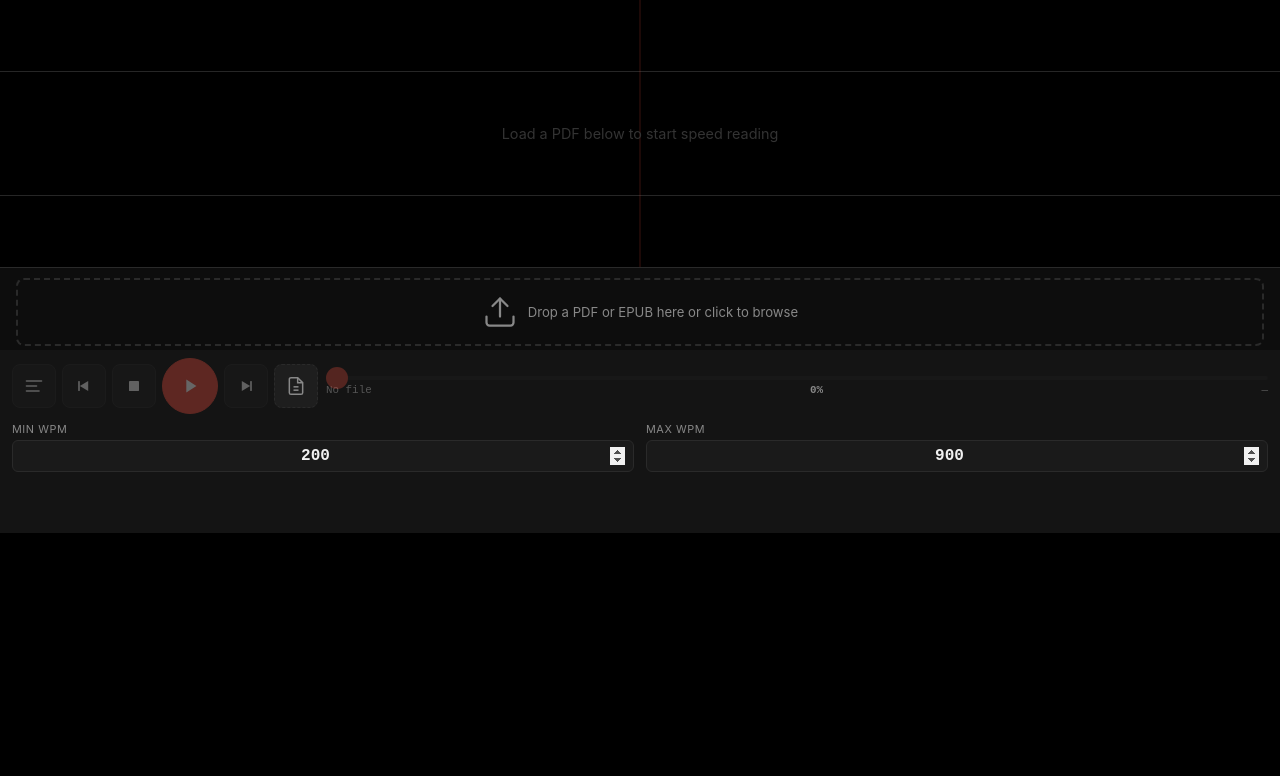
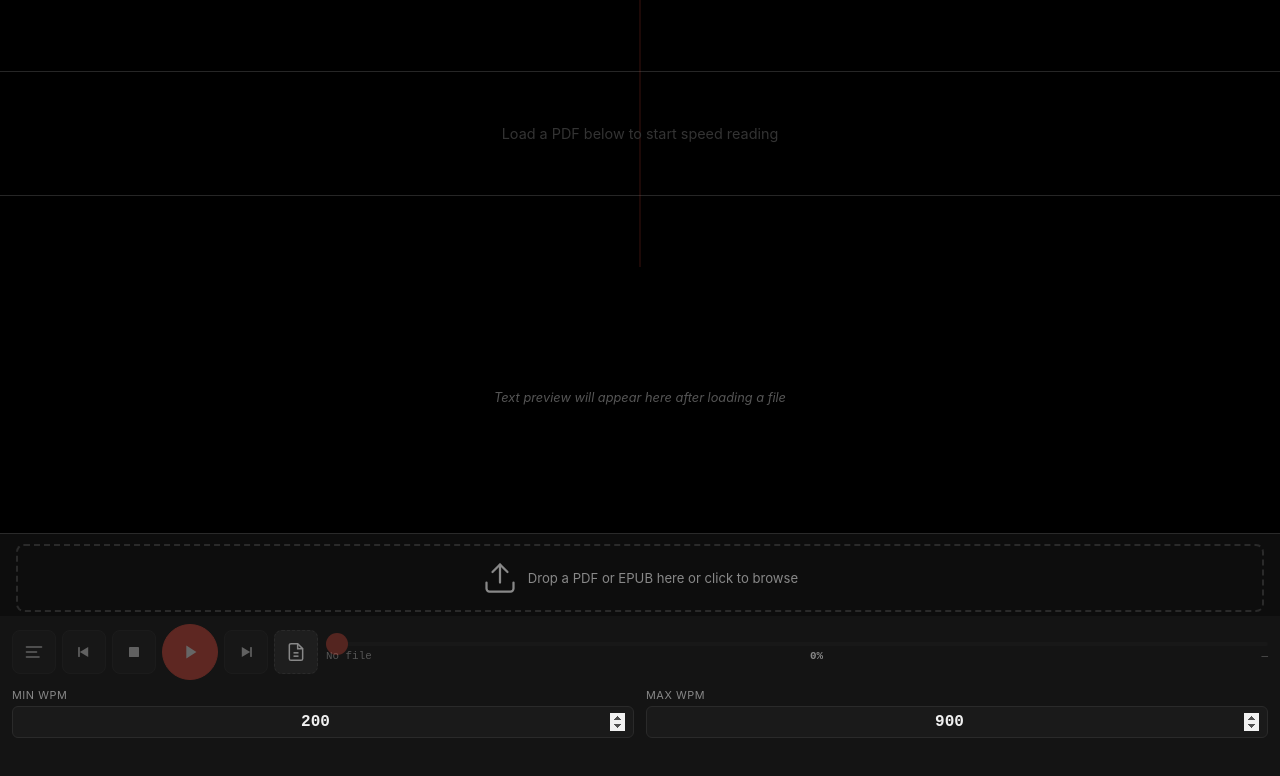
Before and after one commit to burninmedia/sprint-read, a React (Vite) app: page / in a window 1280 px wide. Shown: the top 776 px of the page. Built offline with nearby package versions, Linux system fonts and the light colour scheme.

Commit message:
Fix middle panel disappearing; show text preview for EPUB
Conditionally removing PDFPageView collapsed the 3-panel layout.
Now always renders the middle slot: PDF canvas for .pdf files,
TextPreview (scrolling word context) for .epub files.

https://claude.ai/code/session_01N54Bb8maNezCK6xK4o6B1B

```diff
--- a/src/App.tsx
+++ b/src/App.tsx
@@ -3,6 +3,7 @@ import type { PDFDocumentProxy } from 'pdfjs-dist'
 import Controls from './components/Controls'
 import PDFUpload from './components/PDFUpload'
 import PDFPageView from './components/PDFPageView'
+import TextPreview from './components/TextPreview'
 import WordDisplay from './components/WordDisplay'
 import { parsePdf } from './utils/pdfParser'
 import { parseEpub } from './utils/epubParser'
@@ -267,8 +268,11 @@ export default function App() {
       {/* ── Top 1/3: Word reader ── */}
       <WordDisplay word={currentWord} wpm={currentWpm} isEmpty={words.length === 0} />
 
-      {/* ── Middle 1/3: PDF page canvas preview (hidden for EPUB) ── */}
-      {pdfDoc && <PDFPageView pdfDoc={pdfDoc} words={words} currentWordIndex={wordIndex} />}
+      {/* ── Middle 1/3: PDF canvas for PDFs, text context view for EPUBs ── */}
+      {pdfDoc
+        ? <PDFPageView pdfDoc={pdfDoc} words={words} currentWordIndex={wordIndex} />
+        : <TextPreview words={words.map(w => w.text)} currentIndex={wordIndex} />
+      }
 
       {/* ── Bottom 1/3: Controls panel ── */}
       <div className="bottom-panel">
--- a/src/components/TextPreview.tsx
+++ b/src/components/TextPreview.tsx
@@ -25,7 +25,7 @@ const TextPreview: React.FC<TextPreviewProps> = ({ words, currentIndex }) => {
   if (words.length === 0) {
     return (
       <div className="text-preview text-preview--empty">
-        <span>Text preview will appear here after loading a PDF</span>
+        <span>Text preview will appear here after loading a file</span>
       </div>
     )
   }
```
Also changed, not shown: 3 other files (tests, documents, lock files or other folders).
